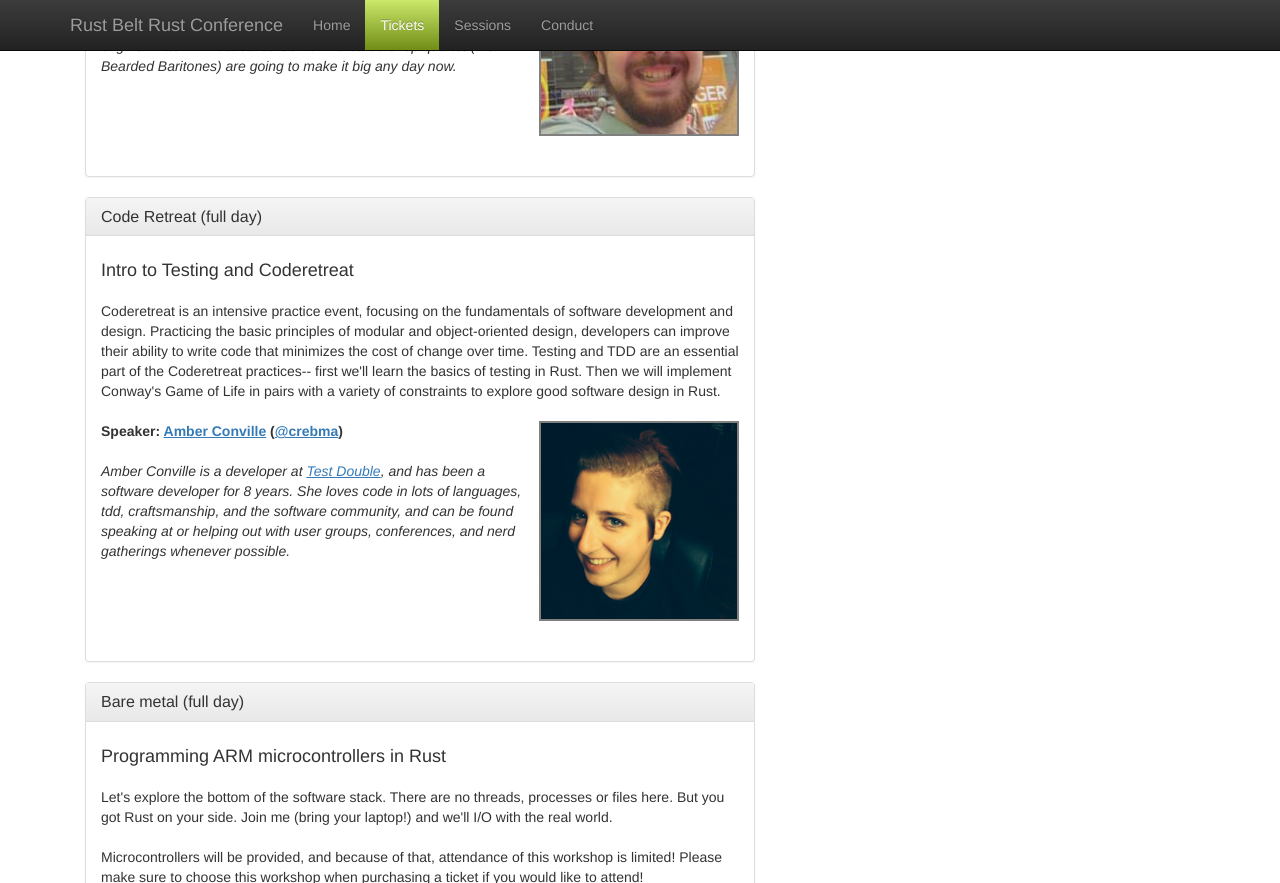
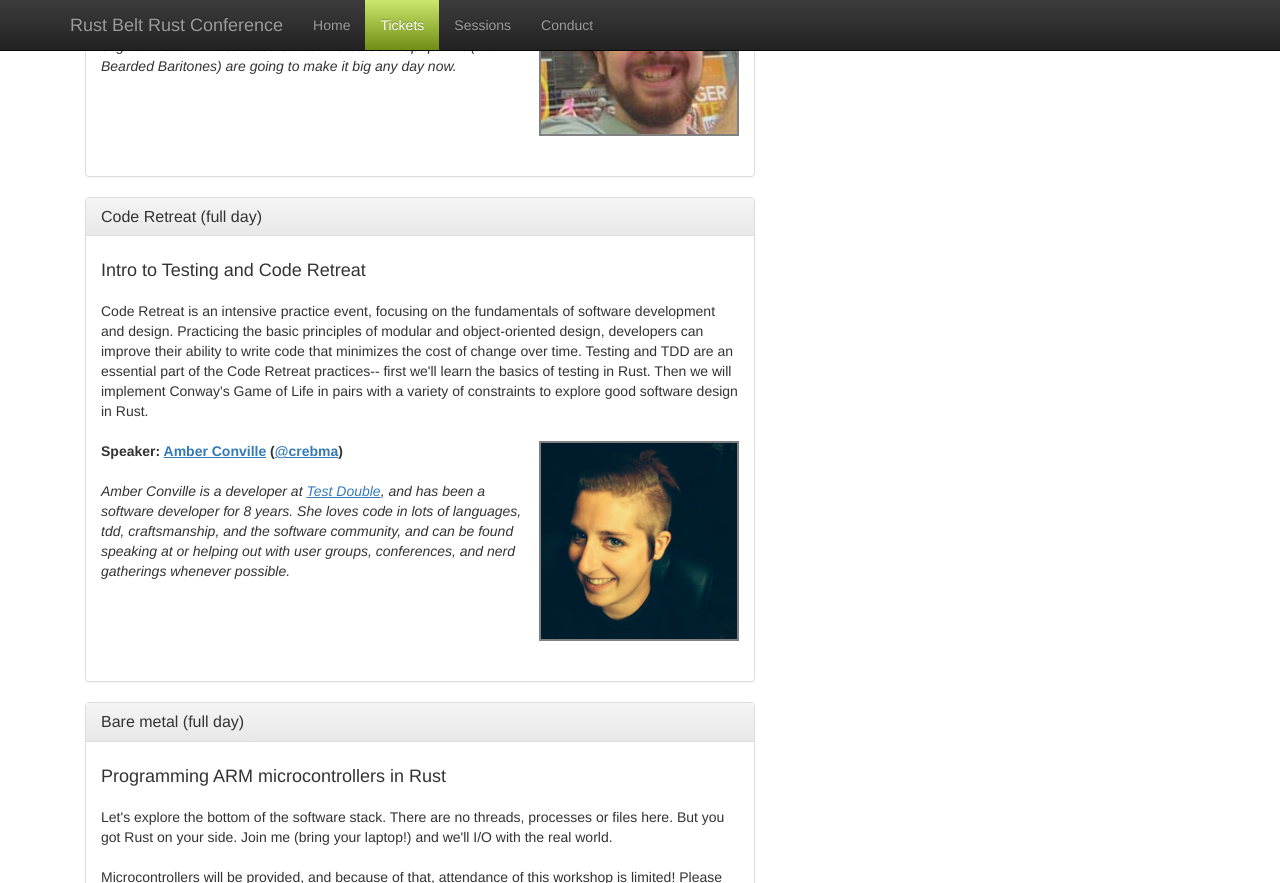
Before and after one commit to rustbeltrust/2016, a Jekyll site: the page built from sessions.html, in a window 1280 px wide and 900 px high, scrolled down 2899 px, cut to the strip 0-883 px from the top of the window. Built offline with Jekyll 4.4.1, drawn with Linux system fonts in a browser that asks for light colours; nearby versions of some CDN libraries; Markdown is read by kramdown in place of the engine named in the settings.

Commit message:
Coderetreat -> Code Retreat

```diff
--- a/_data/sessions.yml
+++ b/_data/sessions.yml
@@ -51,8 +51,8 @@
       start: TBA
       end: TBA
       topics:
-        - title: "Intro to Testing and Coderetreat"
-          description: "Coderetreat is an intensive practice event, focusing on the fundamentals of software development and design. Practicing the basic principles of modular and object-oriented design, developers can improve their ability to write code that minimizes the cost of change over time. Testing and TDD are an essential part of the Coderetreat practices-- first we'll learn the basics of testing in Rust. Then we will implement Conway's Game of Life in pairs with a variety of constraints to explore good software design in Rust."
+        - title: "Intro to Testing and Code Retreat"
+          description: "Code Retreat is an intensive practice event, focusing on the fundamentals of software development and design. Practicing the basic principles of modular and object-oriented design, developers can improve their ability to write code that minimizes the cost of change over time. Testing and TDD are an essential part of the Code Retreat practices-- first we'll learn the basics of testing in Rust. Then we will implement Conway's Game of Life in pairs with a variety of constraints to explore good software design in Rust."
           speakers:
             - name: Amber Conville
               bio: "Amber Conville is a developer at <a href='http://testdouble.com/'>Test Double</a>, and has been a software developer for 8 years. She loves code in lots of languages, tdd, craftsmanship, and the software community, and can be found speaking at or helping out with user groups, conferences, and nerd gatherings whenever possible."
```
